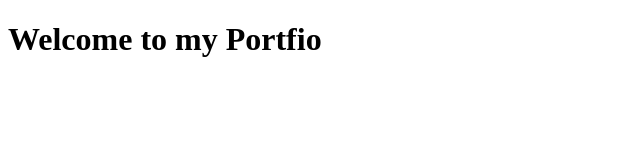
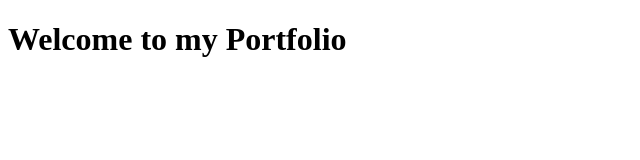
Before and after one commit to jadavianett/Portfolio, a plain HTML site: page index.html in a window 1280 px wide. Shown: the full height of the page, 0-640 px from the left. Drawn offline with Linux system fonts and the light colour scheme.

Commit message:
fixed typo

```diff
--- a/index.html
+++ b/index.html
@@ -12,7 +12,7 @@
         <link rel="stylesheet" href="">
     </head>
     <body>
-    <h1>Welcome to my Portfio</h1>
+    <h1>Welcome to my Portfolio</h1>
 
         <script src="" async defer></script>
     </body>
```
